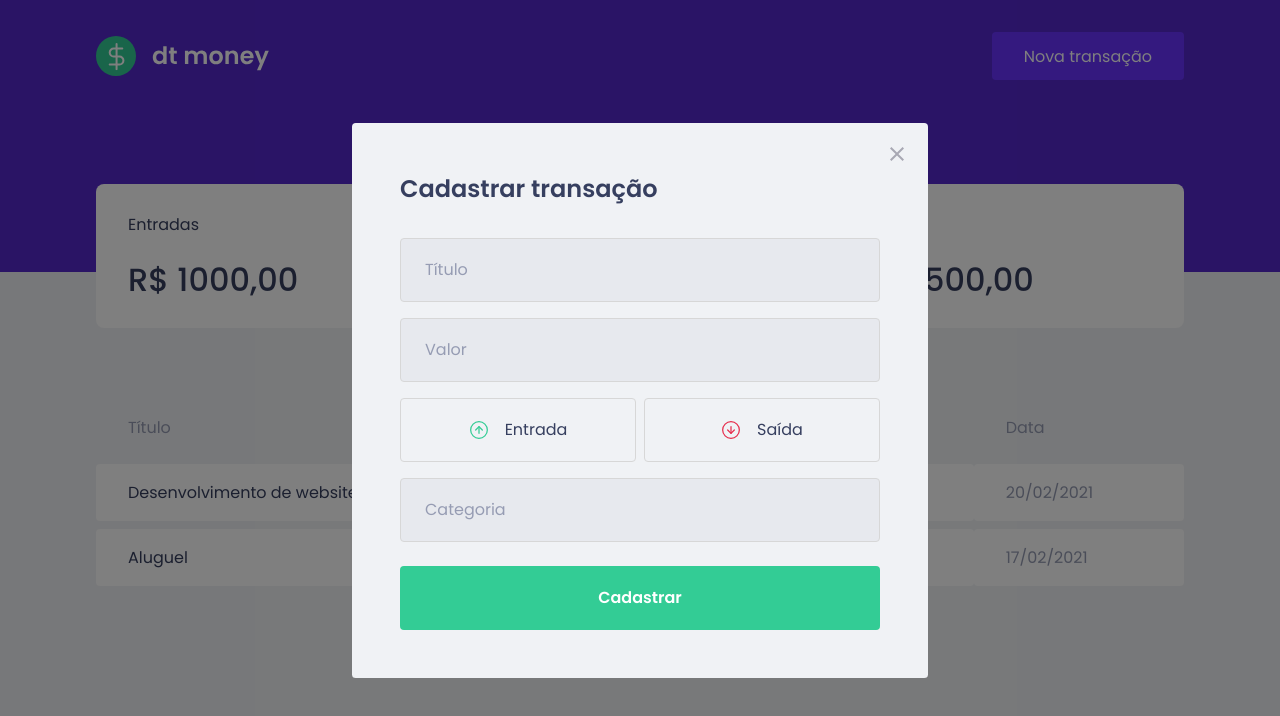
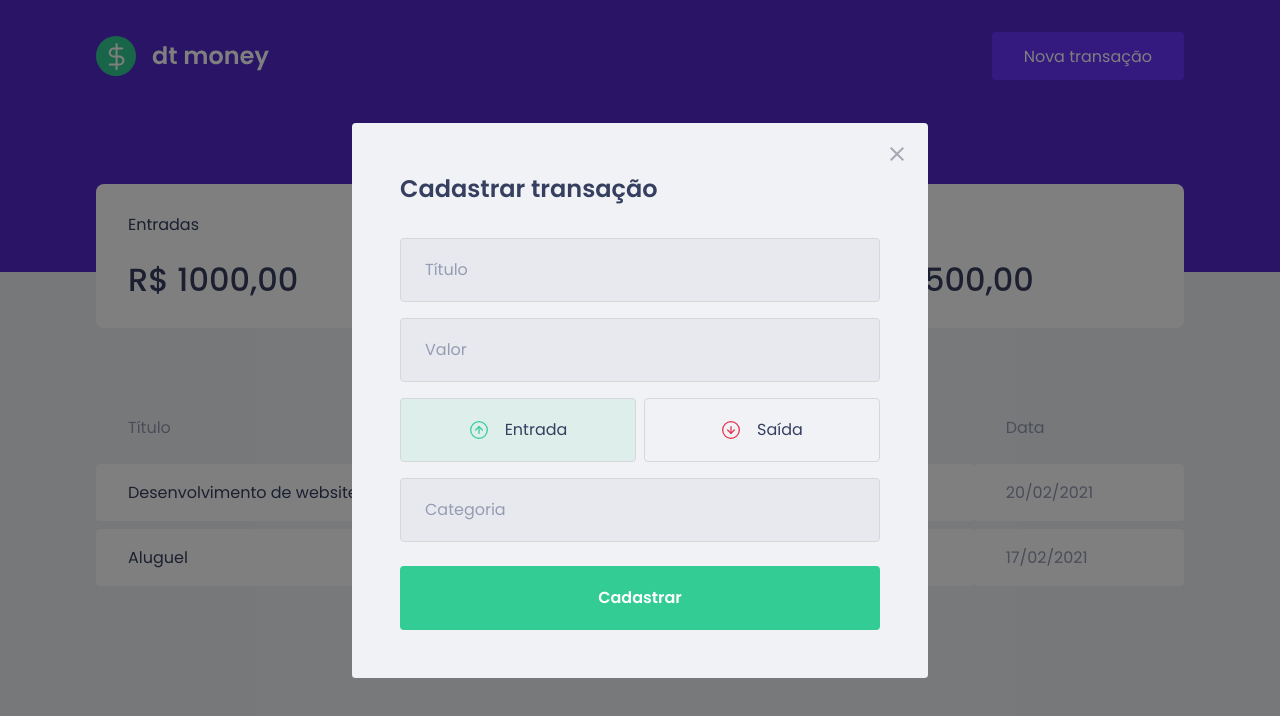
Before and after one commit to w1redl4in/dt-money, a React (Create React App) app: page / in a window 1280 px wide. Both pictures are taken after a click on the button "Nova transação". Shown: the top 716 px of the page. Built offline with nearby package versions, Linux system fonts and the light colour scheme; no server answers; what miragejs would draw is missing.

Commit message:
:tada: radiobox component with custom colors

```diff
--- a/src/components/NewTransactionModal/index.tsx
+++ b/src/components/NewTransactionModal/index.tsx
@@ -1,8 +1,9 @@
 import Modal from 'react-modal';
-import { Container, TransactionTypeContainer } from './styles';
+import { Container, TransactionTypeContainer, RadioBox } from './styles';
 import CloseImage from '../../assets/close.svg';
 import IncomeImage from '../../assets/income.svg';
 import OutcomeImage from '../../assets/outcome.svg';
+import { useState } from 'react';
 
 type NewTransactionModalProps = {
   isOpen: boolean;
@@ -13,6 +14,8 @@
   isOpen,
   onRequestClose,
 }) => {
+  const [type, setType] = useState('deposit');
+
   return (
     <Modal
       isOpen={isOpen}
@@ -32,14 +35,24 @@
         <input placeholder="Título" />
         <input type="number" placeholder="Valor" />
         <TransactionTypeContainer>
-          <button type="button">
+          <RadioBox
+            activeColor="green"
+            isActive={type === 'deposit'}
+            type="button"
+            onClick={() => setType('deposit')}
+          >
             <img src={IncomeImage} alt="Entrada" />
             <span>Entrada</span>
-          </button>
-          <button type="button">
+          </RadioBox>
+          <RadioBox
+            isActive={type === 'withdraw'}
+            activeColor="red"
+            type="button"
+            onClick={() => setType('withdraw')}
+          >
             <img src={OutcomeImage} alt="Saída" />
             <span>Saída</span>
-          </button>
+          </RadioBox>
         </TransactionTypeContainer>
         <input placeholder="Categoria" />
         <button type="submit">Cadastrar</button>
--- a/src/components/NewTransactionModal/styles.ts
+++ b/src/components/NewTransactionModal/styles.ts
@@ -1,5 +1,5 @@
 import styled from 'styled-components';
-import { darken } from 'polished';
+import { darken, transparentize } from 'polished';
 
 export const Container = styled.form`
   h2 {
@@ -54,13 +54,25 @@
   display: grid;
   grid-template-columns: 1fr 1fr;
   gap: 0.5rem;
+`;
 
-  button {
+type RadioBoxProps = {
+  isActive: boolean;
+  activeColor: 'green' | 'red';
+};
+
+const colors = {
+  green: '#33CC95',
+  red: '#E52E4D',
+};
+
+export const RadioBox = styled.button<RadioBoxProps>`
   height: 4rem;
   border: 1px solid #d7d7d7;
   border-radius: 0.25rem;
 
-    background: transparent;
+  background: ${({ isActive, activeColor }) =>
+    isActive ? transparentize(0.9, colors[activeColor]) : 'transparent'};
 
   display: flex;
   align-items: center;
@@ -83,5 +95,4 @@
     font-size: 1rem;
     color: var(--text-title);
   }
-  }
 `;
```
Lines whose indentation alone changed are shown as unchanged.
